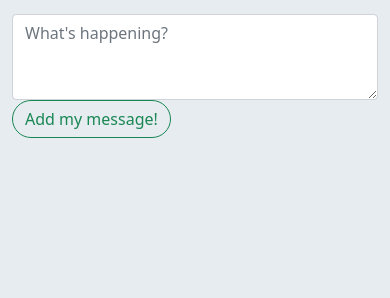
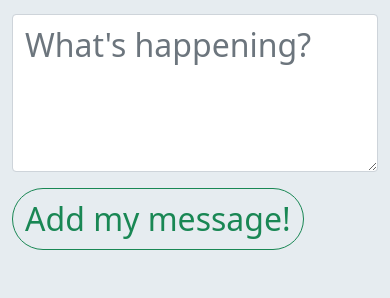
Before and after one commit to shavinski/flask-warbler, a Flask app: template templates/messages/create.html in a window 390 px wide. Shown: the part 86-384 px from the top of the page. Run offline with Flask 3, Linux system fonts and the light colour scheme; the template is opened without the code that fills it: values that come from a table or form of the project are taken from there, others are empty.

Commit message:
Fix add message
Fix mobile view when creating a new message

```diff
--- a/static/stylesheets/style.css
+++ b/static/stylesheets/style.css
@@ -446,6 +446,14 @@ p.card-bio {
   margin-bottom: 30px;
 }
 
+.warb-text {
+  font-size: 2em;
+}
+
+.add-warb {
+  font-size: 2em;
+}
+
 @media (min-width: 991px) {
   .card-link>p {
     position: absolute;
@@ -465,10 +473,6 @@ p.card-bio {
 
   .new-warb a {
     font-size: 15px;
-  }
-
-  .create-warb {
-    font-size: clamp(1em, 12vw + 1rem, 3em);
   }
 
   .profile-message-container {
@@ -518,6 +522,7 @@ p.card-bio {
   .follow-user-location {
     font-size: 15px;
   }
+
 }
 
 /* ============================ Signed out home */
--- a/templates/messages/create.html
+++ b/templates/messages/create.html
@@ -1,7 +1,7 @@
 {% extends 'base.html' %}
 {% block content %}
 
-  <div class="row justify-content-center">
+  <div class="form-group">
     <div class="col-12">
       <form method="POST">
         {{ form.csrf_token }}
@@ -15,10 +15,10 @@
           {% endif %}
           {{ form.text(
               placeholder="What's happening?",
-              class="form-control create-warb",
+              class="form-control warb-text",
               rows="3") }}
         </div>
-        <button class="btn btn-outline-success">Add my message!</button>
+        <button class="btn btn-outline-success mt-3 add-warb">Add my message!</button>
       </form>
     </div>
   </div>
```
